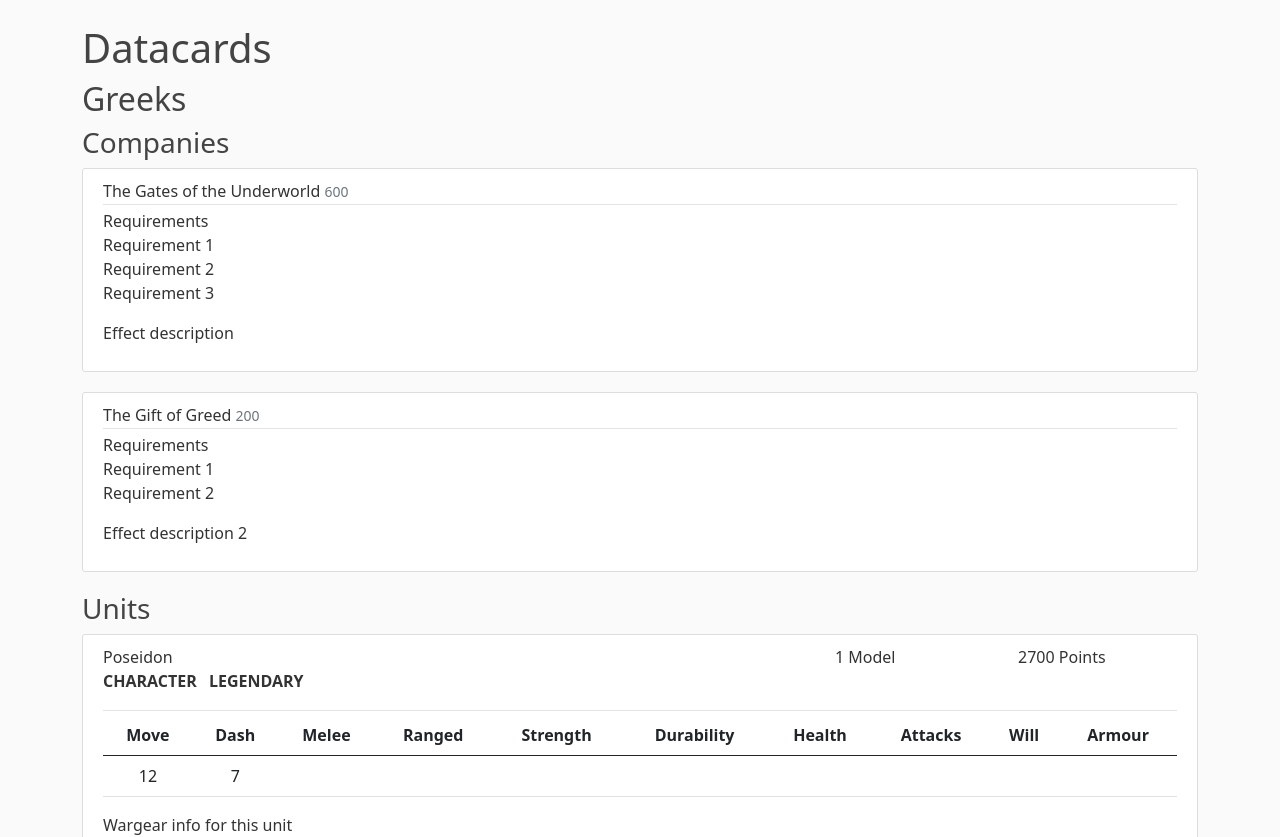
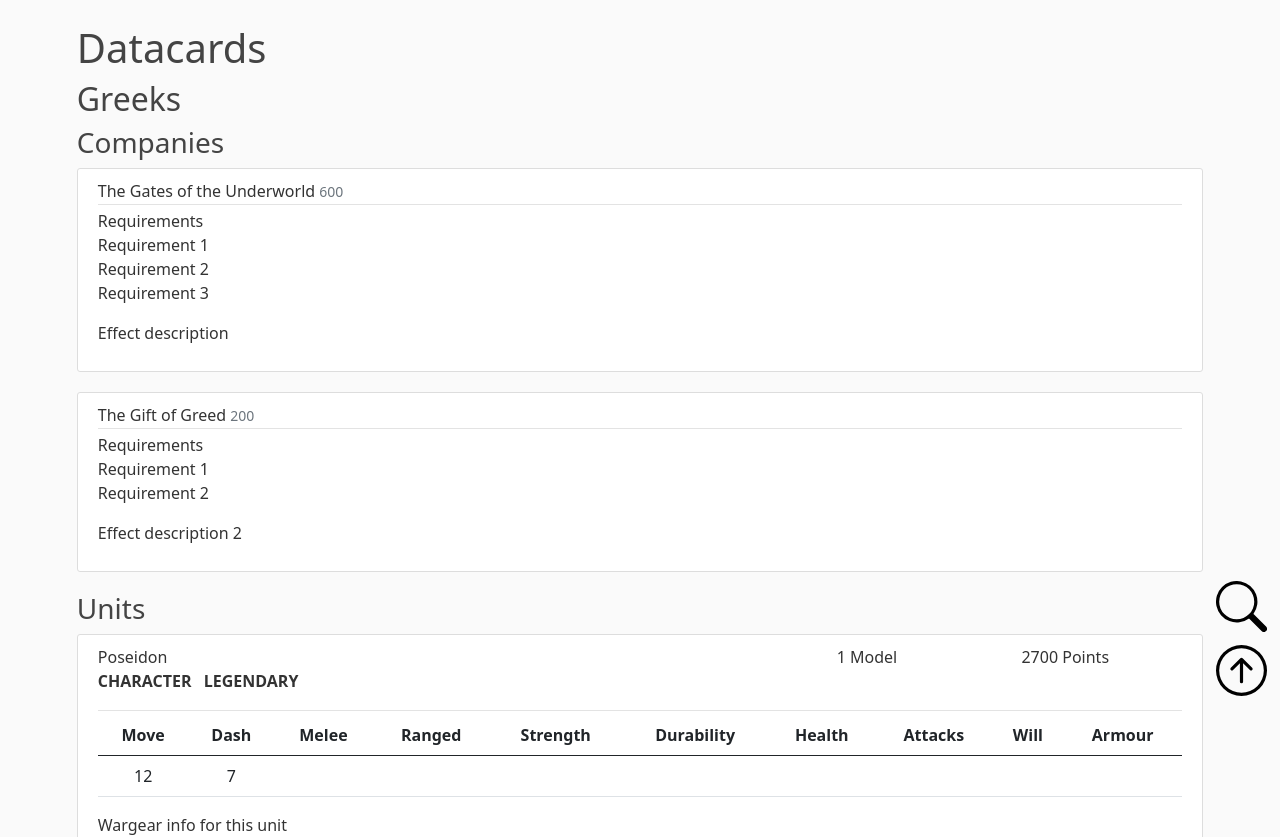
Before and after one commit to Hasbetack/Triumph_of_Divinity, a Flask app: page /datacards in a window 1280 px wide. Shown: the part 56-893 px from the top of the page. Run offline with Flask 2, Linux system fonts and the light colour scheme.

Commit message:
Add datacard search by faction & keyword

```diff
--- a/ContainerApp/webapp/routes.py
+++ b/ContainerApp/webapp/routes.py
@@ -1,16 +1,23 @@
-from flask import render_template, url_for, flash, redirect
+from flask import render_template, url_for, flash, redirect, request
 from webapp import app
-from webapp.utils import load_changelog_json, load_datacard_json
+from webapp.utils import load_changelog_json, load_datacard_json, filter_datacards_by_faction, filter_datacards_by_keyword
 
 @app.route("/")
 @app.route("/home")
 def home():
     return render_template('index.html')
 
-@app.route("/datacards")
+@app.route("/datacards", methods=['GET', 'POST'])
 def datacards():
-    datacards_data = load_datacard_json()
-    return render_template('datacards.html', datacards = datacards_data)
+    datacards_data, all_factions, all_keywords = load_datacard_json()
+
+    if request.method == 'POST':
+        faction_list = request.form.getlist('faction-checkbox')
+        keyword_list = request.form.getlist('keyword-checkbox')
+        datacards_data = filter_datacards_by_faction(datacards_data, faction_list)
+        datacards_data = filter_datacards_by_keyword(datacards_data, keyword_list, False)
+
+    return render_template('datacards.html', datacards = datacards_data, all_factions = all_factions, all_keywords = all_keywords)
 
 @app.route("/rules")
 def rules():
--- a/ContainerApp/webapp/static/main.css
+++ b/ContainerApp/webapp/static/main.css
@@ -22,6 +22,11 @@ body {
 
   .site-header .navbar-nav .nav-link.active {
     font-weight: 500;
+  }
+
+  .datacard-container {
+    margin-left: 6%;
+    margin-right: 6%;
   }
 
   .content-section {
@@ -67,3 +72,35 @@ body {
   .unit-datacard-points {
     background: #ffffff;
   }
+
+  .datacards-search-menu {
+      display: none;
+      position: fixed;
+      background: #5f788a;
+      top: 10%;
+      left: 10%;
+      right: 10%;
+      bottom: 10%;
+      z-index: 99;
+  }
+
+  .datacards-buttons {
+    position: fixed;
+    z-index: 99;
+    bottom: 6%;
+    right: 1%;
+    width: 4%;
+  }
+
+  .search-button {
+    top: 0%;
+    width: 100%;
+    height: auto;
+    margin-bottom: 25%;
+  }
+
+  .top-button {
+    width: 100%;
+    height: auto;
+    bottom: 0%;
+  }
--- a/ContainerApp/webapp/templates/datacards.html
+++ b/ContainerApp/webapp/templates/datacards.html
@@ -2,6 +2,7 @@
 {% block content %}
     <h1>Datacards</h1>
     {% for faction in datacards.keys() %}
+        {% if datacards[faction]["Units"]|length > 0 %}
             <h2>{{ faction }}</h2>
             <h3>Companies</h3>
             {% for company in datacards[faction]["Companies"] %}
@@ -147,5 +148,49 @@
                     </div>
                 </article>
             {% endfor %}
+        {% endif %}
     {% endfor %}
+    <div class="datacards-buttons">
+        <img src='{{ url_for("static", filename="search.svg") }}' class="search-button" onclick="toggle_display()">
+        <img src='{{ url_for("static", filename="arrow-up-circle.svg") }}' class="top-button" onclick="top_function()">
+    </div>
+
+    <div class="datacards-search-menu" id="search-menu-id">
+        <form method="POST" role="form" action="/datacards">
+            <div>
+                {% for faction in all_factions %}
+                    <input type="checkbox" class="btn-check" id="btn-check-{{ faction }}" name="faction-checkbox" value="{{ faction }}" checked autocomplete="off">
+                    <label class="btn btn-primary" for="btn-check-{{ faction }}">{{ faction }}</label>
+                {% endfor %}
+            </div>
+            <div>
+                {% for keyword in all_keywords %}
+                    <input type="checkbox" class="btn-check" id="btn-check-{{ keyword }}" name="keyword-checkbox" value="{{ keyword }}" checked autocomplete="off">
+                    <label class="btn btn-primary" for="btn-check-{{ keyword }}">{{ keyword }}</label>
+                {% endfor %}
+            </div>
+            <div>
+                <button type="submit" class="btn btn-primary">Submit</button>
+            </div>
+        </form>
+    </div>
+
+    <script>
+        function toggle_display() {
+            el = document.getElementById("search-menu-id");
+            console.log(el.style.display);
+            if(el.style.display === 'none') {
+                el.style.display = 'block';
+            }
+            else {
+               el.style.display = 'none';
+            }
+        }
+
+        function top_function() {
+            document.body.scrollTop = 0;            // For Safari
+            document.documentElement.scrollTop = 0; // For Chrome, Firefox, IE and Opera
+        }
+    </script>
+
 {% endblock content %}
--- a/ContainerApp/webapp/templates/layout.html
+++ b/ContainerApp/webapp/templates/layout.html
@@ -46,7 +46,7 @@
             </div>
           </nav>
     </header>
-    <main role="main" class="container">
+    <main role="main" class="datacard-container">
         <div class="row">
             <div>
                 {% block content %}{% endblock %}
--- a/ContainerApp/webapp/utils.py
+++ b/ContainerApp/webapp/utils.py
@@ -1,5 +1,6 @@
 def load_datacard_json():
-    # I need to create something like this from saved JSON
+    # Create something like this from saved JSON
+    # Return the datastructure, a list of all factions in it, a list of all keywords
     datacards = {
         'Greeks': {
             'Abilities': {
@@ -127,10 +128,10 @@ def load_datacard_json():
             ]
         }
     }
-    return datacards
+    return datacards, datacards.keys(), ["Infantry", "Cavalry", "Character", 'Magistro Malitiae', "Elite", "Legendary", "Line Troop"]
 
 def load_changelog_json():
-    # I need to create something like this from saved JSON
+    # Create something like this from saved JSON
     changelog = [
         {
             'Version': '1.0.0',
@@ -155,3 +156,50 @@ def load_changelog_json():
         }
     ]
     return changelog
+
+def filter_datacards_by_faction(datacards, searched_factions):
+    """
+    Returns only datacards that belong to one of the specified
+    factions.
+
+    Args:
+    datacards:          datastructure containing all datacards.
+    searched_factions : list containing faction name keywords searched for.
+    """
+    assert type(searched_factions) == list, "seached_factions must be a list"
+    return {k: v for k, v in datacards.items() if k in searched_factions}
+
+def all_keywords_shared(datacard_keywords, searched_keywords):
+    datacard_set = set(datacard_keywords)
+    searched_set = set(searched_keywords)
+    if (datacard_set | searched_set) == datacard_set:
+        return True
+    else:
+        return False
+
+def any_keywords_shared(datacard_keywords, searched_keywords):
+    datacard_set = set(datacard_keywords)
+    searched_set = set(searched_keywords)
+    if (datacard_set & searched_set):
+        return True
+    else:
+        return False
+
+def filter_datacards_by_keyword(datacards, searched_keywords, strict):
+    """
+    Returns only datacards that contain the specified unit keywords.
+    Can be set to either any or all searched keywords must be present on datacard
+    for it to be shown.
+
+    Args:
+    datacards:         datastructure containing all datacards.
+    searched_keywords: list containing unit keywords searched for.
+    strict (bool):     if True all searched_keywords must be present on the datacard, otherwise at least one must be present.
+    """
+    assert type(searched_keywords) == list, "seached_keywords must be a list"
+    for faction in datacards.keys():
+        if strict:
+            datacards[faction]["Units"] = [unit for unit in datacards[faction]["Units"] if all_keywords_shared(unit["Keywords"], searched_keywords)]
+        else:
+            datacards[faction]["Units"] = [unit for unit in datacards[faction]["Units"] if any_keywords_shared(unit["Keywords"], searched_keywords)]
+    return datacards
```
Also changed, not shown: ContainerApp/webapp/static/arrow-up-circle.svg (added), ContainerApp/webapp/static/search.svg (added). Lines whose indentation alone changed are shown as unchanged.
